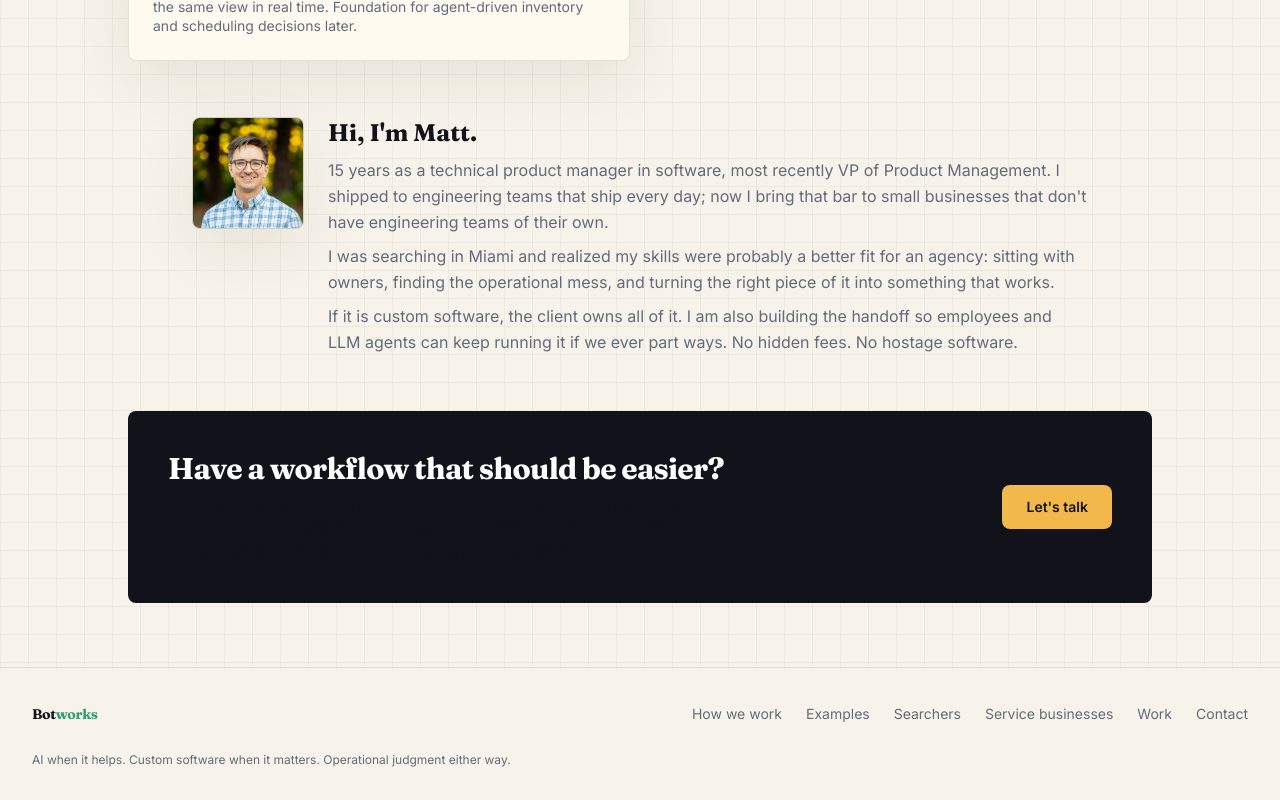
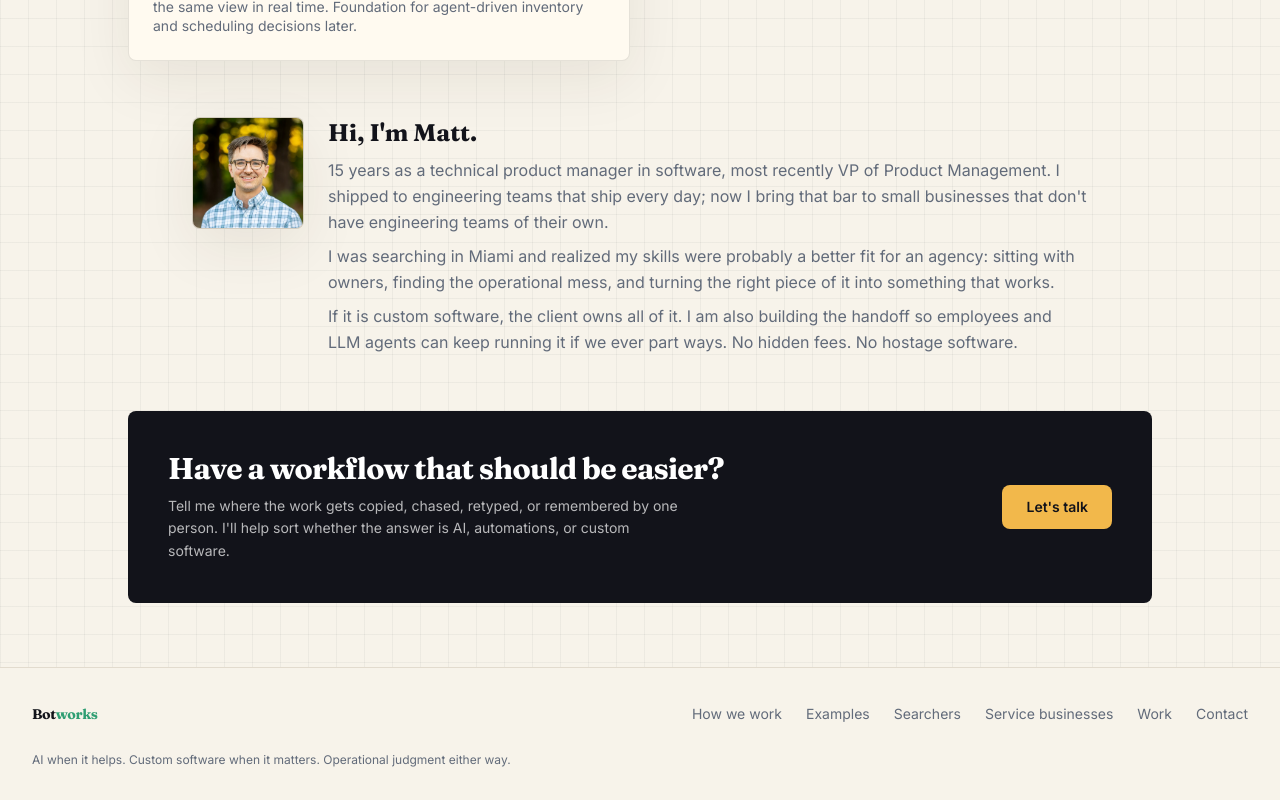
Before and after one commit to thebotcandoit/thebotcandoit.com, a Next.js app: page / in a window 1280 px wide. Shown: the part 3286-4086 px from the top of the page. Built offline with nearby package versions, Linux system fonts and the light colour scheme.

Commit message:
Tighten homepage workflow CTA

```diff
--- a/pages/index.js
+++ b/pages/index.js
@@ -308,8 +308,8 @@ export default function Home() {
           <section className="mx-auto w-[calc(100%-3rem)] sm:w-[calc(100%-4rem)] max-w-5xl mb-16 bg-[#12131a] rounded-lg p-8 sm:p-10 flex flex-col md:flex-row items-start md:items-center justify-between gap-6">
             <div>
               <h2 className="font-display text-3xl font-bold tracking-tight text-white mb-2">Have a workflow that should be easier?</h2>
-              <p className="text-white/58 text-sm leading-relaxed max-w-lg">
-                Tell me where the work gets copied, chased, retyped, or remembered by one person. I&apos;ll help sort whether the answer is AI, automation, custom software, or nothing at all. First few months of this, so pricing is gentle.
+              <p className="text-white/70 text-sm leading-relaxed max-w-lg">
+                Tell me where the work gets copied, chased, retyped, or remembered by one person. I&apos;ll help sort whether the answer is AI, automations, or custom software.
               </p>
             </div>
             <Link href="/contact" className="bg-[#f2b84b] text-[#12131a] px-6 py-3 rounded-lg text-sm font-semibold whitespace-nowrap hover:bg-white transition-colors">
```
